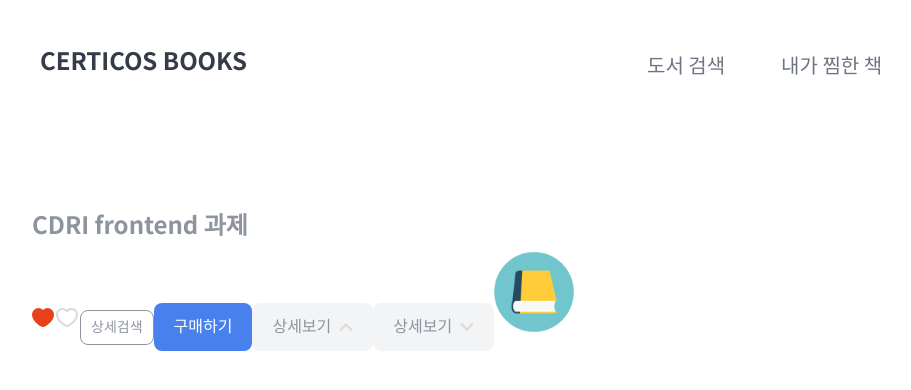
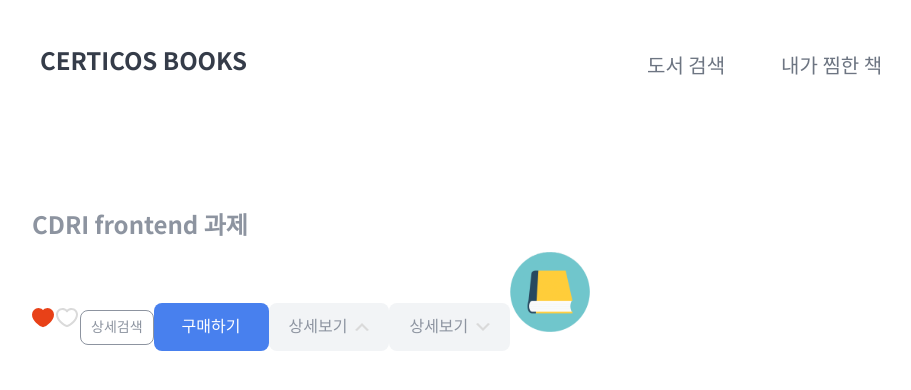
Before and after one commit to G-C62/cdri-books-NamSeeWook, a Next.js app: page / in a window 1280 px wide. Shown: the top 390 px of the page, without its empty margins (128-1039 px from the left). Built offline with nearby package versions, Linux system fonts and the light colour scheme.

Commit message:
Update button style
 - min-width

```diff
--- a/src/components/Button/LightGrayButton/index.module.css
+++ b/src/components/Button/LightGrayButton/index.module.css
@@ -9,4 +9,5 @@
   cursor: pointer;
   gap: 8px;
   margin: auto 0;
+  min-width: 115px;
 }
--- a/src/components/Button/PrimaryButton/index.module.css
+++ b/src/components/Button/PrimaryButton/index.module.css
@@ -8,4 +8,5 @@
   border: none;
   cursor: pointer;
   margin: auto 0;
+  min-width: 115px;
 }
```
